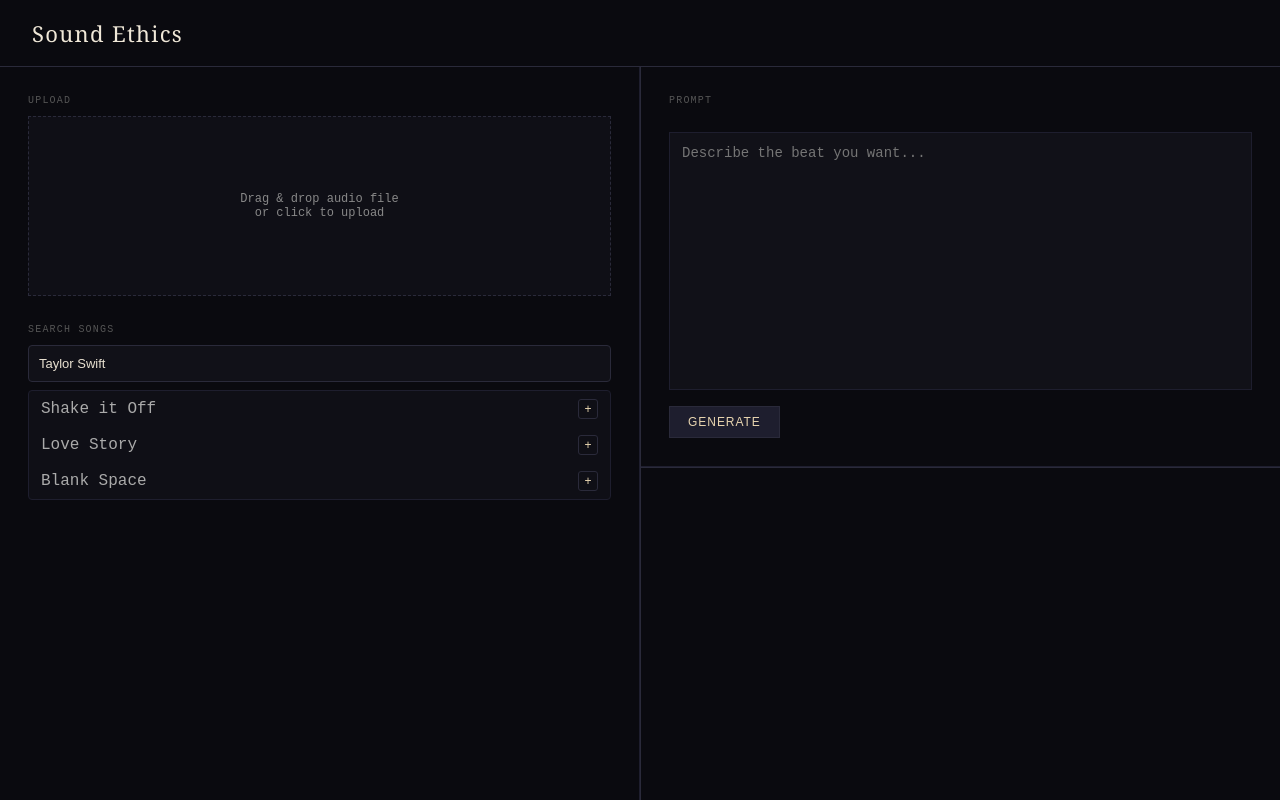
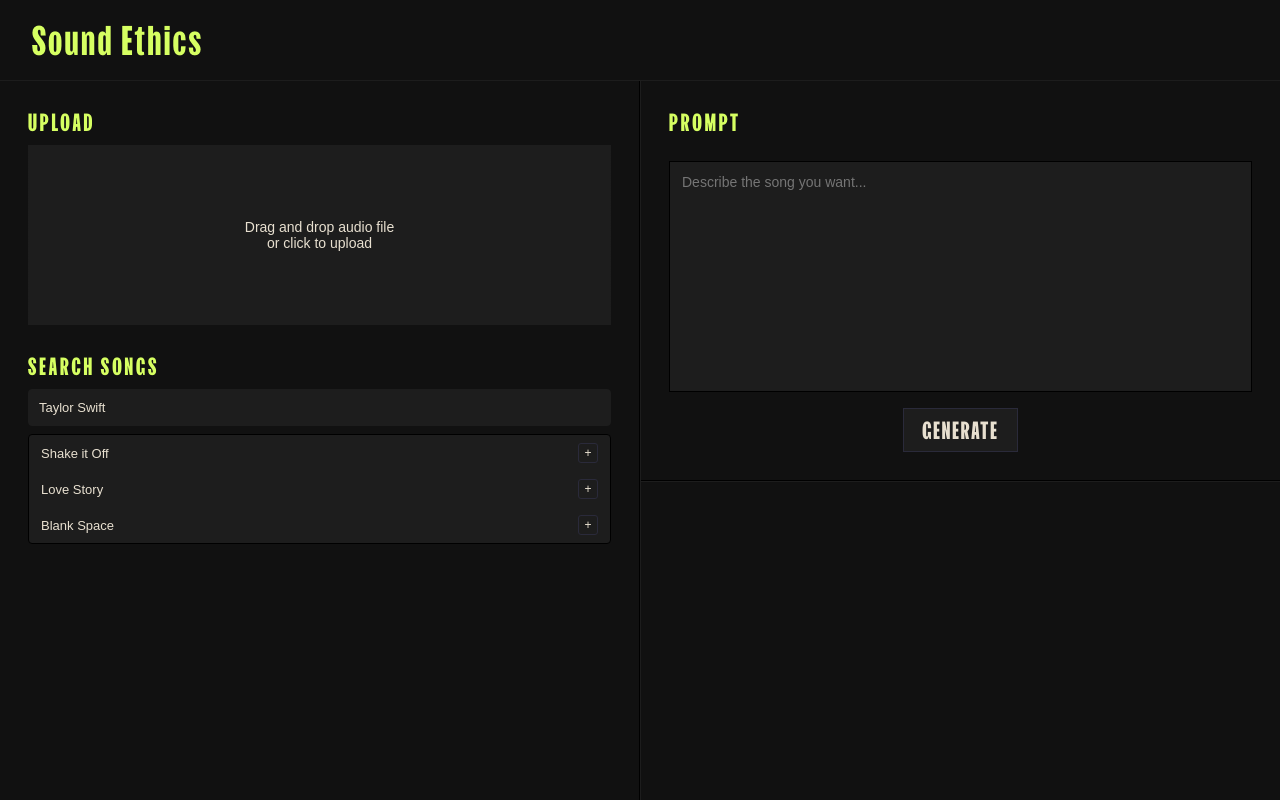
Before and after one commit to logancostello/SoundEthics, a React (Vite) app in the folder frontend/: page / in a window 1280 px wide. Built offline with nearby package versions, Linux system fonts and the light colour scheme.

Commit message:
add: soundethics styling to the website :

```diff
--- a/frontend/src/App.css
+++ b/frontend/src/App.css
@@ -1,8 +1,69 @@
+@font-face {
+  font-family: "FK Screamer Legacy Trial";
+  src: url("./fonts/FKScreamerLegacyTrial-Upright-BF6571330a902da.otf") format("opentype");
+}
+
+:root {
+  /* Colors */
+  --color-bg: #111111;
+  --color-bg-panel: #1D1D1D;
+  --color-bg-item: #1D1D1D;
+  --color-bg-hover: #1D1D1D;
+  --color-border: #1D1D1D;
+  --color-border-subtle: #000000;
+
+  --color-accent: #D6FF62;
+  --color-text: #e8e0d0;
+  --color-text-muted: #e8e0d0;
+  --color-text-dim: #e8e0d0;
+  --color-text-label: #D6FF62;
+  --color-text-accent: #e8e0d0;
+
+  /* Icon buttons (+ / ✓ checkboxes) */
+  --icon-btn-size: 20px;
+  --icon-btn-bg: transparent;
+  --icon-btn-bg-active: rgba(232, 213, 176, 0.2);
+  --icon-btn-border: #2a2a3a;
+  --icon-btn-color: #e8e0d0;
+  --icon-btn-font-size: var(--font-size-xs);
+  --icon-btn-radius: 3px;
+
+  /* Generate button */
+  --gen-btn-bg: #1D1D1D;
+  --gen-btn-border: #2a2a3a;
+  --gen-btn-color: #e8e0d0;
+  --gen-btn-font-size: var(--font-size-label);
+  --gen-btn-padding: 8px 18px;
+  --gen-btn-letter-spacing: 0.08em;
+  --gen-btn-radius: 0px;
+
+  /* Fonts */
+  --font-primary: "PP Editorial New", sans-serif;
+  --font-heading: "FK Screamer Legacy Trial", sans-serif;
+
+  /* Font sizes */
+  --font-size-heading: 40px;
+  --font-size-body: 14px;
+  --font-size-small: 13px;
+  --font-size-xs: 12px;
+  --font-size-label: 24px;
+
+  --letter-spacing-body: 0.0em;
+}
+
+body {
+  font-family: var(--font-primary);
+  color: var(--color-text);
+  margin: 0;
+  letter-spacing: var(--letter-spacing-body);
+}
+
 .app {
   min-height: 100vh;
-  background: #0a0a0f;
-  color: #e8e0d0;
-  font-family: "Courier New", monospace;
+  background: var(--color-bg);
+  color: var(--color-text);
+  font-family: var(--font-primary);
+  font-size: var(--font-size-body);
   display: flex;
   flex-direction: column;
 }
@@ -14,7 +75,7 @@
 
 /* LEFT PANEL */
 .left-panel {
-  border-right: 1px solid #1e1e2e;
+  border-right: 1px solid var(--color-border-subtle);
   padding: 28px;
   display: flex;
   flex-direction: column;
@@ -22,8 +83,9 @@
 }
 
 .section-label {
-  font-size: 10px;
-  color: #555;
+  font-size: var(--font-size-label);
+  color: var(--color-text-label);
+  font-family: var(--font-heading);
   letter-spacing: 0.12em;
   margin-bottom: 10px;
   text-transform: uppercase;
@@ -33,7 +95,7 @@
   display: flex;
   flex-direction: column;
   gap: 6px;
-  background: #111118;
+  background: var(--color-bg-panel);
   padding: 8px;
   border-radius: 4px;
   max-height: 140px;
@@ -46,28 +108,34 @@
   align-items: center;
   padding: 4px 8px;
   border-radius: 3px;
-  background: #0f0f16;
+  background: var(--color-bg-item);
+  font-size: var(--font-size-small);
+  color: var(--color-text);
 }
 
 .stem-select {
-  background: #111118;
-  border: 1px solid #2a2a3a;
-  color: #e8d5b0;
+  background: var(--color-bg-panel);
+  border: 1px solid var(--icon-btn-border);
+  color: var(--icon-btn-color);
   cursor: pointer;
+  font-size: var(--font-size-small);
+  font-family: var(--font-primary);
+  letter-spacing: var(--letter-spacing-body);
 }
 
 .remove-btn {
   border: none;
   background: transparent;
-  color: #e8d5b0;
+  color: var(--icon-btn-color);
   cursor: pointer;
   margin-left: 6px;
+  font-size: var(--font-size-body);
 }
 
 /* Upload */
 .upload-box {
-  border: 1px dashed #2a2a3a;
-  background: #0f0f16;
+  border: 1px dashed var(--color-border);
+  background: var(--color-bg-item);
   height: 180px;
   display: flex;
   justify-content: center;
@@ -78,12 +146,12 @@
 
 .upload-box.drag-active {
   border: 1px solid #3a3a5a;
-  background: #111122;
+  background: var(--color-bg-hover);
 }
 
 .upload-text {
-  font-size: 12px;
-  color: #888;
+  font-size: var(--font-size-body);
+  color: var(--color-text-dim);
   text-align: center;
 }
 
@@ -92,20 +160,22 @@
   width: 100%;
   padding: 10px;
   border-radius: 4px;
-  border: 1px solid #2a2a3a;
-  background: #111118;
-  color: #e8e0d0;
-  font-size: 13px;
+  border: 1px solid var(--color-border);
+  background: var(--color-bg-panel);
+  color: var(--color-text);
+  font-size: var(--font-size-small);
+  font-family: var(--font-primary);
   outline: none;
+  letter-spacing: var(--letter-spacing-body);
 }
 
 .search-results {
   margin-top: 8px;
   max-height: 120px;
   overflow-y: auto;
-  border: 1px solid #1e1e2e;
+  border: 1px solid var(--color-border-subtle);
   border-radius: 4px;
-  background: #0f0f16;
+  background: var(--color-bg-item);
 }
 
 .search-item {
@@ -116,31 +186,34 @@
 }
 
 .song-name {
-  color: #aaa;
+  color: var(--color-text-muted);
+  font-size: var(--font-size-small);
 }
 
+/* Icon buttons (+ / ✓) */
 .add-btn {
-  width: 20px;
-  height: 20px;
-  border-radius: 3px;
-  border: 1px solid #2a2a3a;
-  background: transparent;
-  color: #e8d5b0;
+  width: var(--icon-btn-size);
+  height: var(--icon-btn-size);
+  border-radius: var(--icon-btn-radius);
+  border: 1px solid var(--icon-btn-border);
+  background: var(--icon-btn-bg);
+  color: var(--icon-btn-color);
   cursor: pointer;
-  font-size: 12px;
+  font-size: var(--icon-btn-font-size);
   display: flex;
   align-items: center;
   justify-content: center;
+  letter-spacing: var(--letter-spacing-body);
 }
 
 .add-btn.active {
-  background: rgba(232, 213, 176, 0.2);
+  background: var(--icon-btn-bg-active);
 }
 
 /* DIVIDERS */
 .vertical-divider {
   width: 1px;
-  background: #2a2a3a;
+  background: var(--color-border);
   position: relative;
 }
 
@@ -155,7 +228,7 @@
 
 .horizontal-divider {
   height: 1px;
-  background: #2a2a3a;
+  background: var(--color-border);
   position: relative;
 }
 
@@ -177,7 +250,7 @@
 
 .top-right {
   padding: 28px;
-  border-bottom: 1px solid #1e1e2e;
+  border-bottom: 1px solid var(--color-border-subtle);
   display: flex;
   flex-direction: column;
   gap: 16px;
@@ -186,22 +259,27 @@
 .prompt-textarea {
   flex: 1;
   resize: none;
-  background: #111118;
-  border: 1px solid #1e1e2e;
-  color: #e8e0d0;
+  background: var(--color-bg-panel);
+  border: 1px solid var(--color-border-subtle);
+  color: var(--color-text-dim);
   padding: 12px;
-  font-size: 14px;
+  font-size: var(--font-size-body);
+  font-family: var(--font-primary);
   outline: none;
+  letter-spacing: var(--letter-spacing-body);
 }
 
+/* Generate button */
 .generate-btn {
-  align-self: flex-start;
-  padding: 8px 18px;
-  background: #1e1e2e;
-  border: 1px solid #2a2a3a;
-  color: #e8d5b0;
-  font-size: 12px;
-  letter-spacing: 0.08em;
+  align-self: center;
+  padding: var(--gen-btn-padding);
+  background: var(--gen-btn-bg);
+  border: 1px solid var(--gen-btn-border);
+  color: var(--gen-btn-color);
+  font-size: var(--gen-btn-font-size);
+  font-family: var(--font-heading);
+  letter-spacing: var(--gen-btn-letter-spacing);
+  border-radius: var(--gen-btn-radius);
   text-transform: uppercase;
   cursor: pointer;
 }
--- a/frontend/src/App.jsx
+++ b/frontend/src/App.jsx
@@ -192,7 +192,7 @@ function App() {
               onClick={() => fileInputRef.current.click()}
             >
               <div className="upload-text">
-                Drag & drop audio file
+                Drag and drop audio file
                 <br />
                 or click to upload
               </div>
@@ -206,7 +206,7 @@ function App() {
             <input
               value={searchQuery}
               onChange={(e) => setSearchQuery(e.target.value)}
-              placeholder="Artist name..."
+              placeholder="Search"
               className="search-input"
             />
 
@@ -247,7 +247,7 @@ function App() {
             <textarea
               value={prompt}
               onChange={(e) => setPrompt(e.target.value)}
-              placeholder="Describe the beat you want..."
+              placeholder="Describe the song you want..."
               className="prompt-textarea"
             />
 
--- a/frontend/src/components/Navbar.jsx
+++ b/frontend/src/components/Navbar.jsx
@@ -2,14 +2,14 @@ function Navbar() {
   return (
     <nav style={{
       padding: '18px 32px',
-      borderBottom: '1px solid #2a2a3a',
-      background: '#0a0a0f',
+      borderBottom: '1px solid var(--color-border)',
+      background: 'var(--color-bg)',
     }}>
       <span style={{
-        fontFamily: "'Georgia', serif",
-        fontSize: '22px',
+        color: 'var(--color-text-label)',
+        fontFamily: 'var(--font-heading)',
+        fontSize: 'var(--font-size-heading)',
         letterSpacing: '0.06em',
-        color: '#f0e8d8',
       }}>
         Sound Ethics
       </span>
```
Also changed, not shown: frontend/src/fonts/FKScreamerLegacyTrial-Upright-BF6571330a902da.otf (added), frontend/src/fonts/FKScreamerTrial-Regular-BF6571330a60d38.otf (added).
